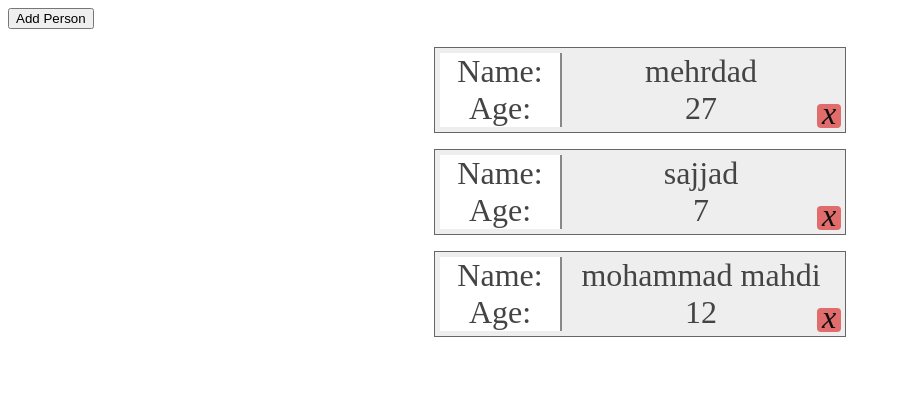
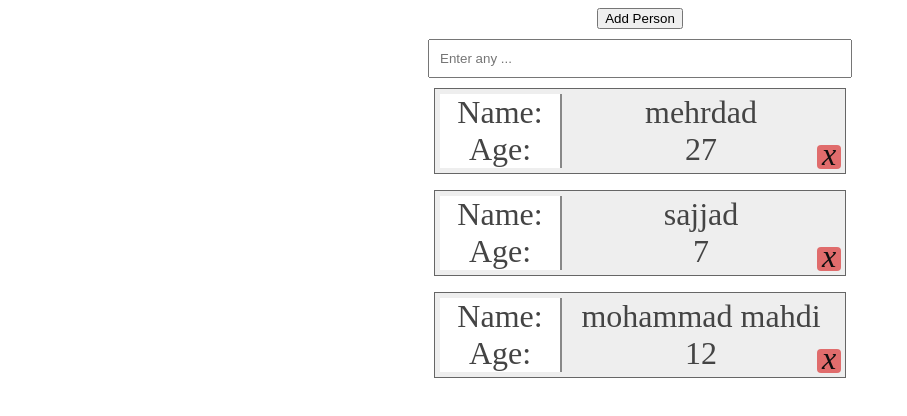
Before and after one commit to RandWeb/my-app, a React (Create React App) app: page / in a window 1280 px wide. Shown: the top 416 px of the page, without its empty margins (0-907 px from the left). Built offline with nearby package versions, Linux system fonts and the light colour scheme.

Commit message:
filter names

```diff
--- a/src/App.js
+++ b/src/App.js
@@ -1,6 +1,6 @@
 import User from './Components/User'
 import React, { Component } from 'react';
-
+import './css/master.css';
 
 // state full component or class component
 class App extends Component {
@@ -10,12 +10,19 @@ class App extends Component {
       { id: 2, name: "sajjad", age: "7" },
       { id: 3, name: "mohammad mahdi", age: "12" }
     ],
+    searchText: ""
   }
   showList = () => {
+    let users = this.state.searchText == "" ? this.state.users :
+      this.state.users.filter(user => {
+        let reg = new RegExp(this.state.searchText)
+        if (user.age.match(reg) || user.name.match(reg)) return user;
+      })
+    console.log(users);
     return (
       <div >
         {
-          this.state.users.map(user => (
+          users.map(user => (
             <User
               key={user.id}
               id={user.id}
@@ -35,10 +42,11 @@ class App extends Component {
     let newState = { ...this.state }
     let ids = newState.users.map(id => id.id);
     let id = Math.max(...ids);
-    if(newState.users.length == 0) id = 0;
+    if (newState.users.length == 0) id = 0;
     let newPerson = { id: ++id, name: nname, age: aage };
     console.log(newPerson);
     newState.users.push(newPerson);
+    // or newState.users = [...this.newState.users,newPerson];
     this.setState(newState);
   }
   RemovePerson = (id) => {
@@ -47,11 +55,18 @@ class App extends Component {
     newState.users = newState.users.filter(user => user.id != id);
     this.setState(newState);
   }
+
+  filterUsers = (e) => {
+    let newState = { ...this.state };
+    newState.searchText = e.target.value;
+   this.setState(newState)
+  }
   render() {
     return (
       <div>
         <button onClick={this.AddPerson}> Add Person </ button>
         <br />
+        <input className='search' type="text" placeholder="Enter any ..." onChange={this.filterUsers} />
         <br />
         {this.showList()}
       </div>
--- /dev/null
+++ b/src/css/master.css
@@ -0,0 +1,10 @@
+body{
+    background-color: #fff;
+    text-align: center;
+}
+
+input.search{
+margin: 10px auto;
+width: 400px;
+padding: 10px;
+}
```
